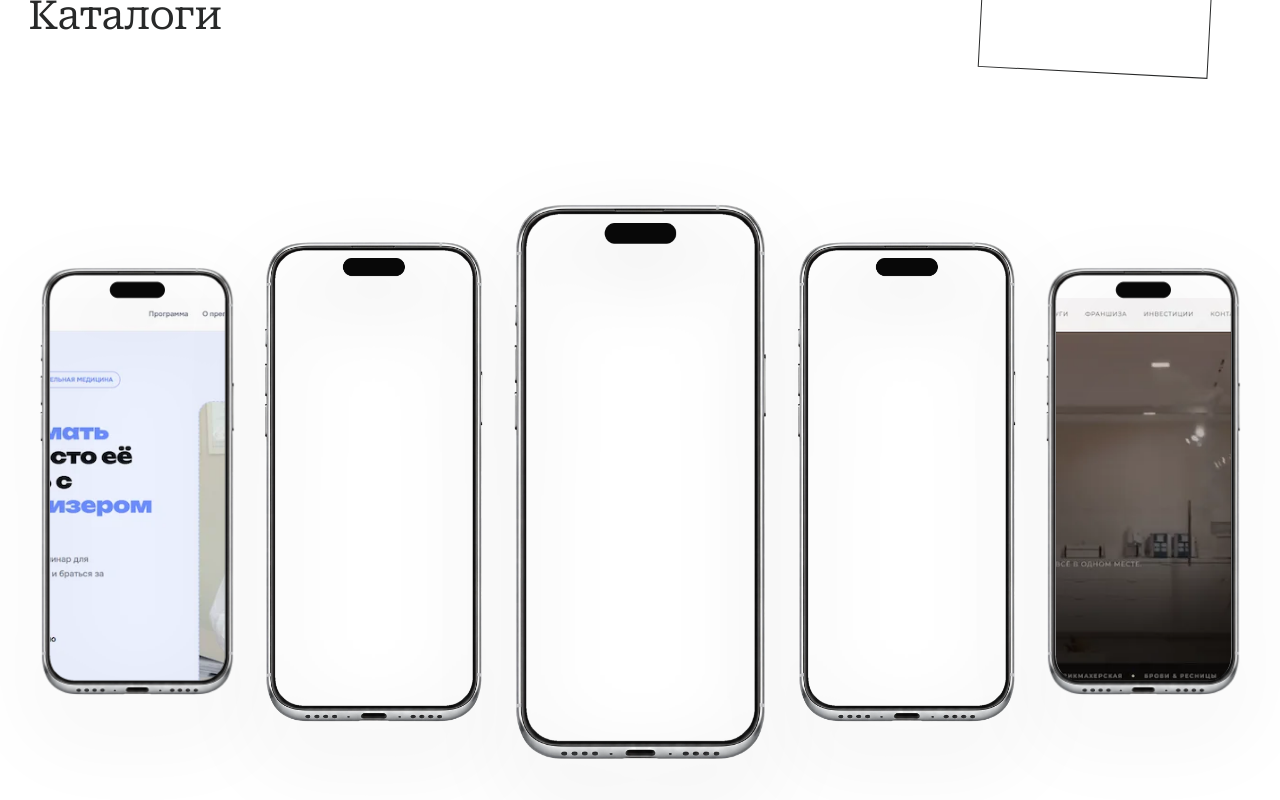
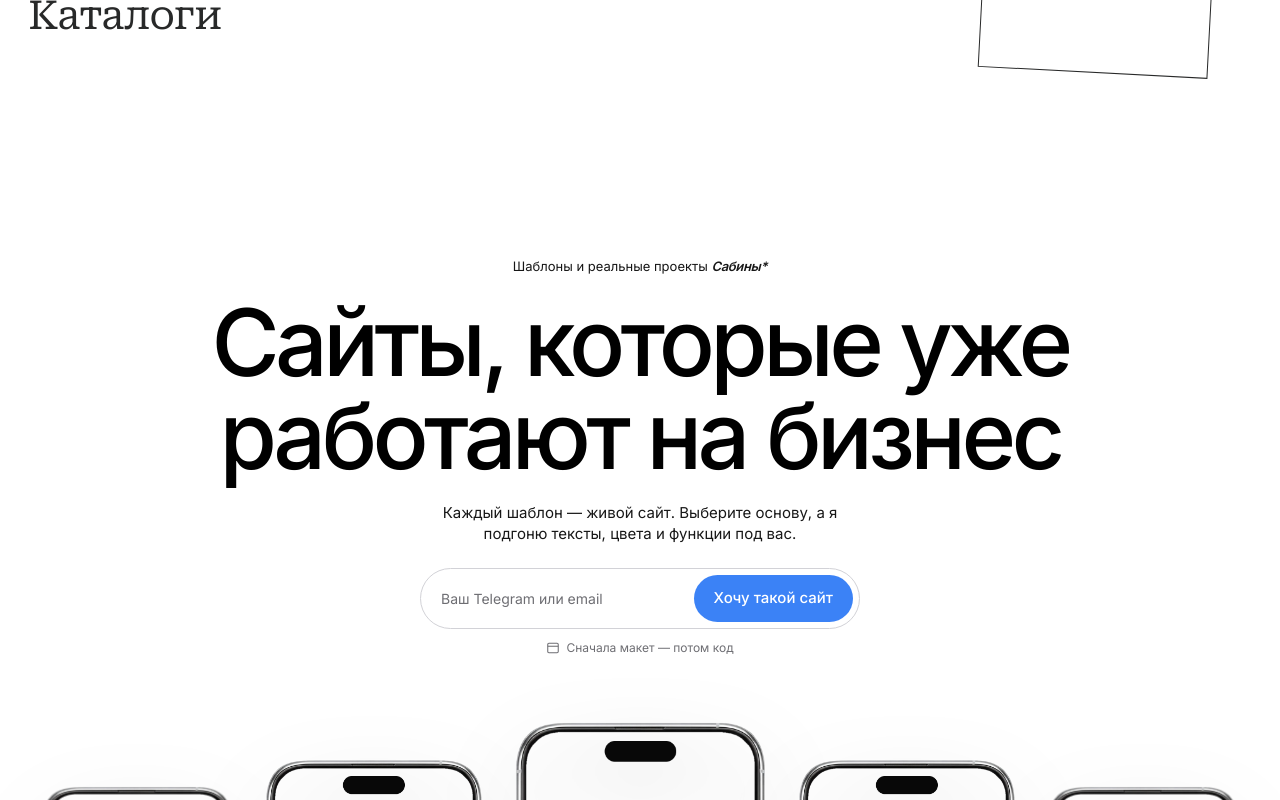
Before and after one commit to SabinaBatrakova/catalog-site, a React (Vite) app: page / in a window 1280 px wide. Shown: the part 500-1300 px from the top of the page. Built offline with nearby package versions, Linux system fonts and the light colour scheme; a web font is replaced by a local one.

Commit message:
feat(catalog): add WorksShowcase with lead form

```diff
--- a/index.html
+++ b/index.html
@@ -32,6 +32,11 @@
 
 <body>
   <div id="root"></div>
+  <form name="lead" netlify hidden>
+  <input name="form-name" />
+  <input name="contact" />
+  <input name="source" />
+</form>
   <script type="module" src="/src/main.tsx"></script>
 </body>
 
--- /dev/null
+++ b/src/components/pop/LeadForm.tsx
@@ -0,0 +1,83 @@
+import { useState } from "react";
+import type { FormEvent } from "react";
+
+type LeadFormProps = {
+  button: string; // текст на кнопке
+  source: string; // откуда заявка: works, shop, assistant...
+};
+
+type Status = "idle" | "sending" | "sent" | "error";
+
+export function LeadForm({ button, source }: LeadFormProps) {
+  const [status, setStatus] = useState<Status>("idle");
+
+  async function handleSubmit(event: FormEvent<HTMLFormElement>) {
+    event.preventDefault(); // не перезагружать страницу
+    setStatus("sending");
+
+    // собираем поля формы в строку вида contact=...&source=...
+    const body = new URLSearchParams();
+    new FormData(event.currentTarget).forEach((value, key) => {
+      if (typeof value === "string") body.append(key, value);
+    });
+
+    try {
+      const res = await fetch("/", {
+        method: "POST",
+        headers: { "Content-Type": "application/x-www-form-urlencoded" },
+        body: body.toString(),
+      });
+      setStatus(res.ok ? "sent" : "error");
+    } catch {
+      setStatus("error");
+    }
+  }
+
+  if (status === "sent") {
+    return (
+      <p className="text-pop-body font-medium text-pop-text">
+        Спасибо! Скоро напишу вам.
+      </p>
+    );
+  }
+
+  return (
+    <div className="flex w-full max-w-[440px] flex-col items-center gap-2">
+      <form
+        name="lead"
+        method="POST"
+        data-netlify="true"
+        onSubmit={handleSubmit}
+        className="flex w-full items-center gap-2 rounded-full border border-pop-line bg-white py-1.5 pr-1.5 pl-5"
+      >
+        <input type="hidden" name="form-name" value="lead" />
+        <input type="hidden" name="source" value={source} />
+
+        <label htmlFor={`contact-${source}`} className="sr-only">
+          Telegram или email
+        </label>
+        <input
+          id={`contact-${source}`}
+          name="contact"
+          required
+          placeholder="Ваш Telegram или email"
+          className="min-w-0 flex-1 bg-transparent font-pop-input text-sm text-pop-text outline-none placeholder:text-pop-faint"
+        />
+
+        <button
+          type="submit"
+          disabled={status === "sending"}
+          className="shrink-0 rounded-full bg-pop-accent px-5 py-3 text-[15px] font-medium text-white transition-colors hover:bg-pop-accent-hover disabled:opacity-60"
+        >
+          {status === "sending" ? "Отправляю…" : button}
+        </button>
+      </form>
+
+      {status === "error" && (
+        <p className="text-pop-caption text-red-600">
+          Не получилось отправить. Напишите мне в Telegram.
+        </p>
+      )}
+    </div>
+  );
+}
--- /dev/null
+++ b/src/components/pop/WorksShowcase.tsx
@@ -0,0 +1,49 @@
+import { LeadForm } from "./LeadForm";
+import { PhoneRow } from "./PhoneRow";
+
+export function WorksShowcase() {
+  return (
+    <section
+      id="showcase"
+      className="scroll-mt-16 overflow-hidden bg-pop-bg pt-30 font-pop text-pop-text"
+    >
+      <div className="mx-auto flex max-w-[1000px] flex-col items-center gap-5 px-6 text-center">
+        <p className="text-[13px]">
+          Шаблоны и реальные проекты{" "}
+          <span className="font-bold italic tracking-tight">Сабины*</span>
+        </p>
+
+        <h2 className="m-0 text-pop-display font-medium text-pop-ink">
+          Сайты, которые уже работают на бизнес
+        </h2>
+
+        <p className="max-w-[460px] text-pop-body">
+          Каждый шаблон — живой сайт. Выберите основу, а я подгоню тексты,
+          цвета и функции под вас.
+        </p>
+
+        <div className="mt-1 flex w-full flex-col items-center gap-3">
+          <LeadForm button="Хочу такой сайт" source="works" />
+
+          <p className="flex items-center gap-1.5 text-pop-caption text-pop-faint">
+            <svg
+              width="14"
+              height="14"
+              viewBox="0 0 24 24"
+              fill="none"
+              stroke="currentColor"
+              strokeWidth="1.8"
+              aria-hidden="true"
+            >
+              <rect x="3" y="4" width="18" height="16" rx="2" />
+              <path d="M3 9h18" />
+            </svg>
+            Сначала макет — потом код
+          </p>
+        </div>
+      </div>
+
+      <PhoneRow />
+    </section>
+  );
+}
--- a/src/pages/Catalog.tsx
+++ b/src/pages/Catalog.tsx
@@ -2,11 +2,10 @@ import { SiteHeader } from "@/components/home/SiteHeader";
 import { Hero } from "@/components/home/Hero";
 import { RunningText } from "@/components/home/RunningText";
 import { About } from "@/components/home/About";
-
 import { Process } from "@/components/home/Process";
 import { SiteFooter } from "@/components/home/SiteFooter";
 import { Works } from "@/components/home/Works";
-import { PhoneRow } from "@/components/pop/PhoneRow";
+import { WorksShowcase } from "@/components/pop/WorksShowcase";
 
 export function Catalog() {
   return (
@@ -14,7 +13,7 @@ export function Catalog() {
       <SiteHeader />
       <main>
         <Hero />
-        <PhoneRow />
+        <WorksShowcase />
         <RunningText />
         <About />
         <Works />
```
